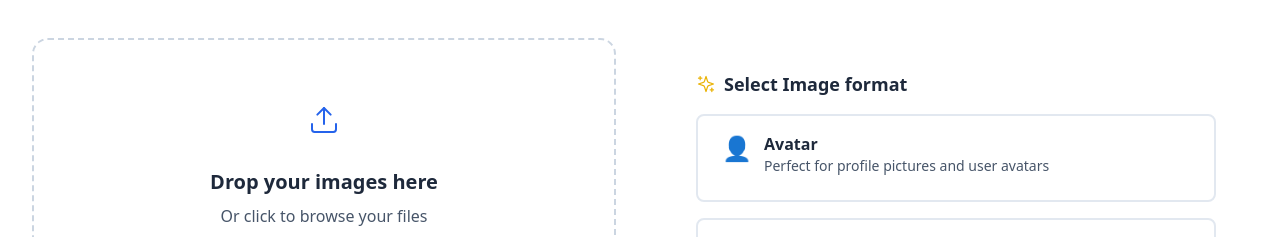
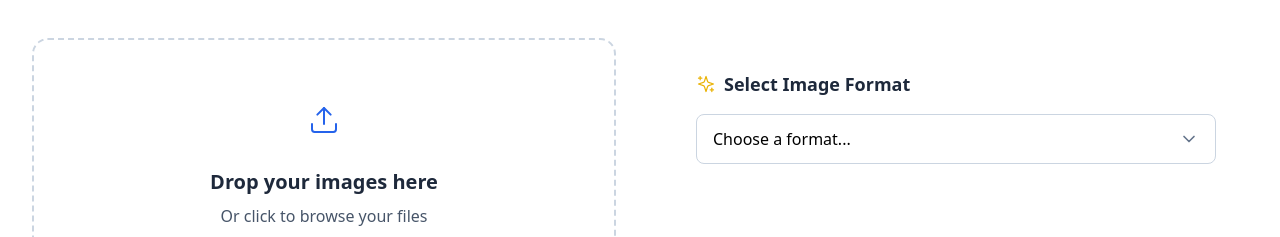
Before and after one commit to PixelFanLabs/pixel-toolbox, a React (Vite) app: page / in a window 1280 px wide. Shown: the part 550-787 px from the top of the page. Built offline with nearby package versions, Linux system fonts and the light colour scheme.

Commit message:
Update setting panel

```diff
--- a/src/components/SettingsPanel.tsx
+++ b/src/components/SettingsPanel.tsx
@@ -1,7 +1,7 @@
-import React from 'react';
-import { Settings, Sparkles, Crop, Zap } from 'lucide-react';
+import React, { useState, useEffect, useRef } from 'react';
+import { Sparkles, ChevronDown } from 'lucide-react';
 import { ProcessingSettings, ExportPreset } from '../types';
-import { exportPresets, formatOptions } from '../config/settings';
+import { exportPresets } from '../config/settings';
 
 interface SettingsPanelProps {
   settings: ProcessingSettings;
@@ -11,55 +11,82 @@ interface SettingsPanelProps {
 }
 
 const SettingsPanel: React.FC<SettingsPanelProps> = ({
-  settings,
-  onSettingsChange,
   onPresetSelect,
   selectedPreset,
 }) => {
-  const handleSettingChange = (key: keyof ProcessingSettings, value: ProcessingSettings[keyof ProcessingSettings]) => {
-    onSettingsChange({ ...settings, [key]: value });
+  const [isDropdownOpen, setIsDropdownOpen] = useState(false);
+  const dropdownRef = useRef<HTMLDivElement>(null);
+
+  const handlePresetSelect = (preset: ExportPreset) => {
+    onPresetSelect(preset);
+    setIsDropdownOpen(false);
   };
+
+  useEffect(() => {
+    const handleClickOutside = (event: MouseEvent) => {
+      if (dropdownRef.current && !dropdownRef.current.contains(event.target as Node)) {
+        setIsDropdownOpen(false);
+      }
+    };
+    document.addEventListener('mousedown', handleClickOutside);
+    return () => {
+      document.removeEventListener('mousedown', handleClickOutside);
+    };
+  }, []);
 
   return (
     <div className="p-8">
-      {/* Export Presets */}
       <div className="mb-8">
         <h3 className="text-lg font-semibold text-slate-800 mb-4 flex items-center">
           <Sparkles className="w-5 h-5 mr-2 text-yellow-500" strokeWidth={1.5} />
-          Select Image format
+          Select Image Format
         </h3>
-        <div className="grid grid-cols-1 gap-4 max-h-96 overflow-y-auto">
-          {exportPresets.map((preset) => (
-            <button
-              key={preset.id}
-              onClick={() => onPresetSelect(preset)}
-              className={`py-4 px-6 rounded-lg border-2 text-left transition-all duration-200 ${
-                selectedPreset?.id === preset.id
-                  ? 'border-blue-500 bg-blue-50'
-                  : 'border-slate-200 hover:border-blue-300 hover:bg-slate-50'
-              }`}
-            >
-              <div className="flex items-start space-x-3">
-                <span className="text-2xl">{preset.icon}</span>
+        <div className="relative" ref={dropdownRef}>
+          <button
+            onClick={() => setIsDropdownOpen(!isDropdownOpen)}
+            className="w-full bg-white border border-slate-300 rounded-lg text-left px-4 py-3 flex items-center justify-between focus:outline-none focus:ring-2 focus:ring-blue-500"
+          >
+            {selectedPreset ? (
+              <div className="flex items-center space-x-3">
+                <span className="text-2xl">{selectedPreset.icon}</span>
                 <div className="min-w-0 flex-1">
-                  <h4 className="font-semibold text-slate-800">{preset.name}</h4>
-                  <p className="text-sm text-slate-600 mb-2">{preset.description}</p>
-                  {selectedPreset?.id === preset.id && (
-                    <div className="text-xs text-slate-500 space-y-1">
-                      {preset.width && preset.height && (
-                        <div>{preset.width} × {preset.height}px</div>
+                  <div className="font-semibold text-slate-800">{selectedPreset.name}</div>
+                  <div className="text-sm text-slate-500 mb-1">{selectedPreset.description}</div>
+                  <div className="text-xs text-slate-500 space-y-1">
+                      {selectedPreset.width && selectedPreset.height && (
+                        <span>{selectedPreset.width} × {selectedPreset.height}px • </span>
                       )}
-                      <div className="uppercase">{preset.format} • {preset.quality}% quality</div>
+                      <span className="uppercase">{selectedPreset.format} • {selectedPreset.quality}% quality</span>
                     </div>
-                  )}
                 </div>
               </div>
-            </button>
-          ))}
+            ) : (
+              <span>Choose a format...</span>
+            )}
+            <ChevronDown className={`w-5 h-5 text-slate-500 transition-transform ${isDropdownOpen ? 'transform rotate-180' : ''}`} />
+          </button>
+
+          {isDropdownOpen && (
+            <div className="absolute z-10 mt-1 w-full bg-white border border-slate-200 rounded-lg shadow-lg max-h-60 overflow-y-auto">
+              {exportPresets.map((preset) => (
+                <div
+                  key={preset.id}
+                  onClick={() => handlePresetSelect(preset)}
+                  className="px-4 py-3 hover:bg-slate-50 cursor-pointer border-b border-slate-100 last:border-b-0"
+                >
+                  <div className="flex items-center space-x-3">
+                    <span className="text-2xl">{preset.icon}</span>
+                    <div>
+                      <div className="font-semibold text-slate-800">{preset.name}</div>
+                      <div className="text-sm text-slate-500">{preset.description}</div>
+                    </div>
+                  </div>
+                </div>
+              ))}
+            </div>
+          )}
         </div>
       </div>
-
-
     </div>
   );
 };
```
